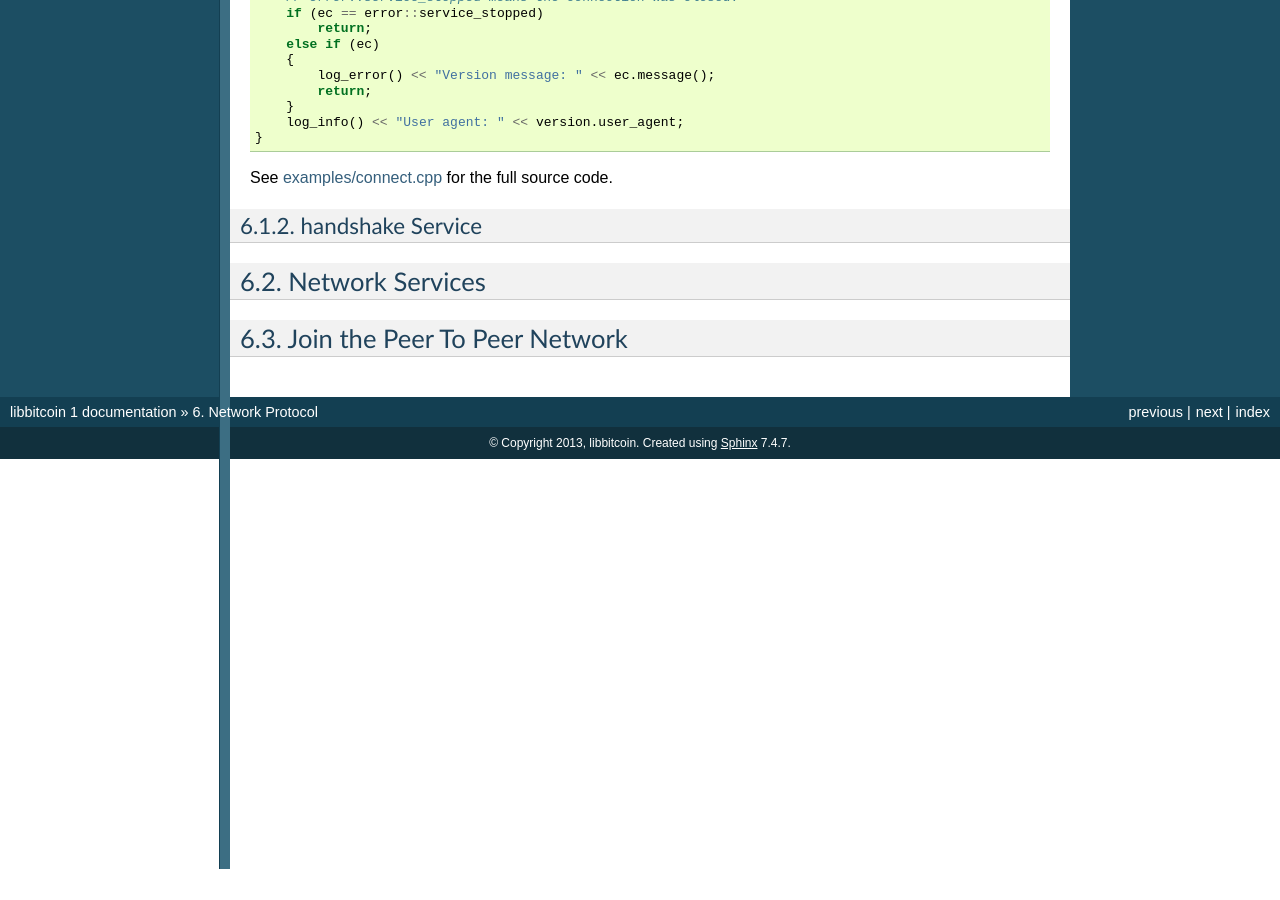
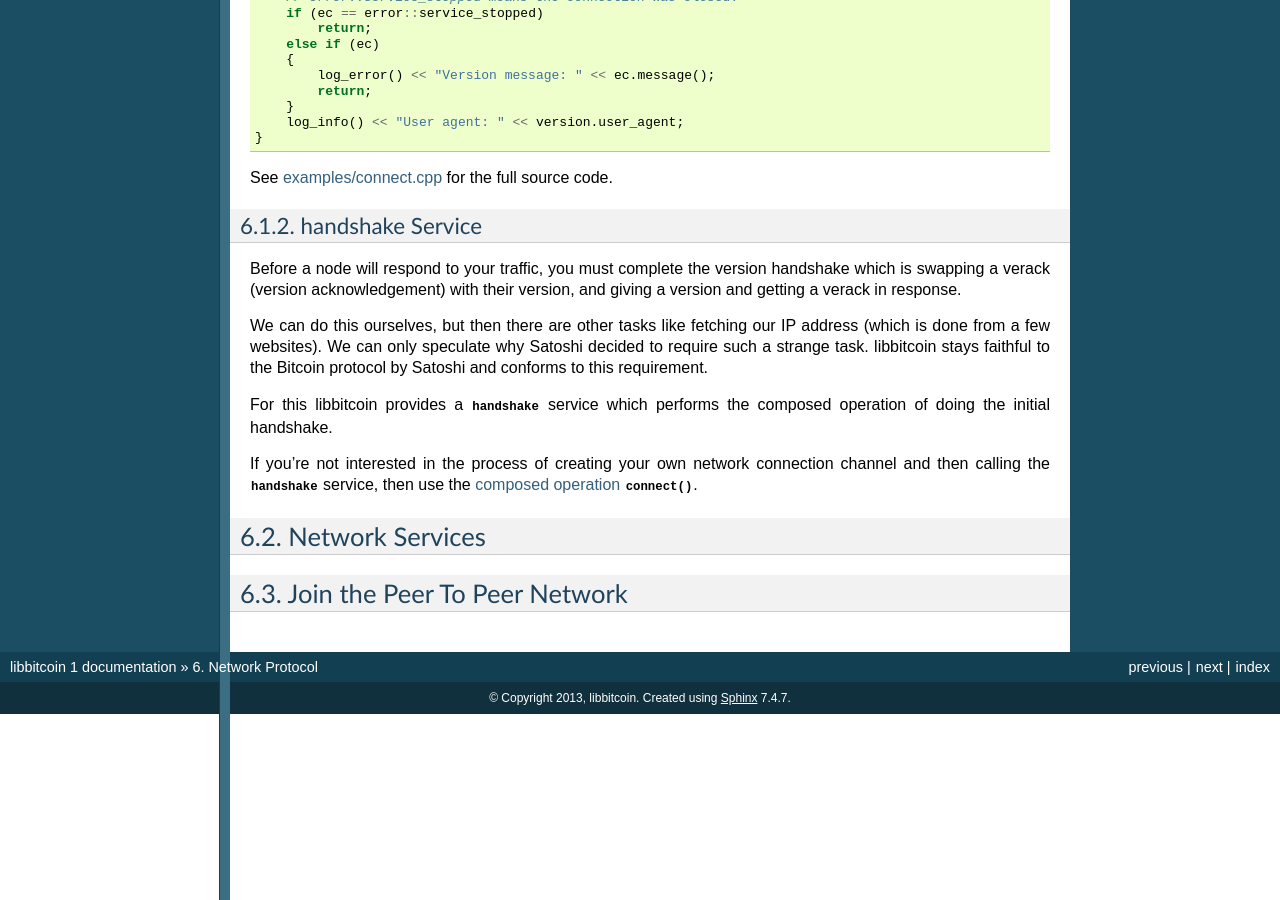
Before and after one commit to timjones47477timjones/libbitcoin-system, a Sphinx documentation site: the page built from doc/sphinx/network.rst, in a window 1280 px wide and 900 px high, scrolled down 2752 px. Built offline with Sphinx 7.4.7, drawn with Linux system fonts in a browser that asks for light colours; pages that are not in the unit, such as notebooks, are missing from menus; before the commit the page ends 3621 px from its top, so only the background shows below that.

Commit message:
added info about handshake service and connect composed operation.

```diff
--- a/doc/sphinx/blockchain.rst
+++ b/doc/sphinx/blockchain.rst
@@ -377,6 +377,8 @@ transaction hashes, fetching the transactions one by one.
         const transaction_type& tx  // Transaction
     );
 
+.. _composed_operations:
+
 :func:`fetch_block` and Composed Operations
 -------------------------------------------
 
--- a/doc/sphinx/network.rst
+++ b/doc/sphinx/network.rst
@@ -196,7 +196,21 @@ See :ref:`examples_connect` for the full source code.
 handshake Service
 -----------------
 
-.. mention is a composed operation. link to blockchain section on this.
+Before a node will respond to your traffic, you must complete the version
+handshake which is swapping a verack (version acknowledgement) with their
+version, and giving a version and getting a verack in response.
+
+We can do this ourselves, but then there are other tasks like fetching our
+IP address (which is done from a few websites). We can only speculate why
+Satoshi decided to require such a strange task. libbitcoin stays faithful
+to the Bitcoin protocol by Satoshi and conforms to this requirement.
+
+For this libbitcoin provides a :class:`handshake` service which performs
+the composed operation of doing the initial handshake.
+
+If you're not interested in the process of creating your own network
+connection channel and then calling the :class:`handshake` service, then
+use the :ref:`composed operation<composed_operations>` :func:`connect`.
 
 Network Services
 ================
```
